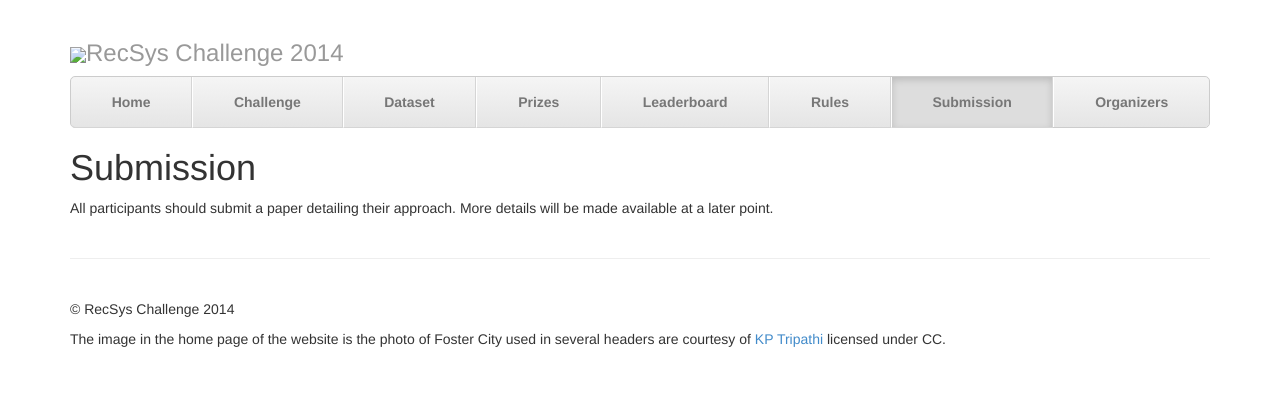
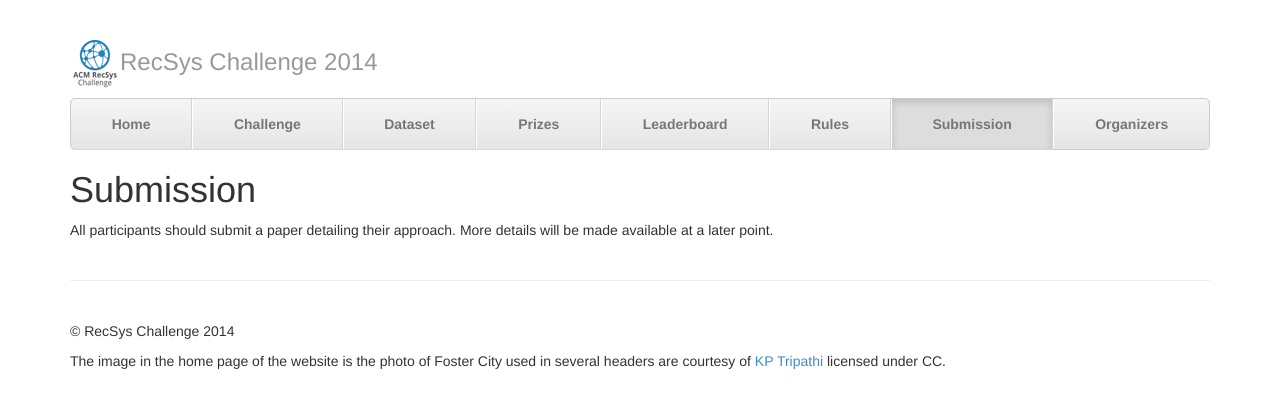
Before and after one commit to recsyschallenge/2014, a Jekyll site: the page built from submissions/index.md, in a window 1280 px wide. Shown: the top 408 px of the page. Built offline with Jekyll 4.4.1, drawn with Linux system fonts in a browser that asks for light colours; Markdown is read by kramdown in place of the engine named in the settings.

Commit message:
Logo added

```diff
--- a/_includes/header.html
+++ b/_includes/header.html
@@ -40,7 +40,7 @@
     <div class="container">
 
       <div class="masthead">
-	      <h3 class="text-muted"><img src="img/logo-small.png">RecSys Challenge 2014</h3>
+	      <h3 class="text-muted"><img src="../img/logo-small.png">RecSys Challenge 2014</h3>
         <ul class="nav nav-justified">
         {% for link in site.navigation %}
             {% assign current = nil %}
```
